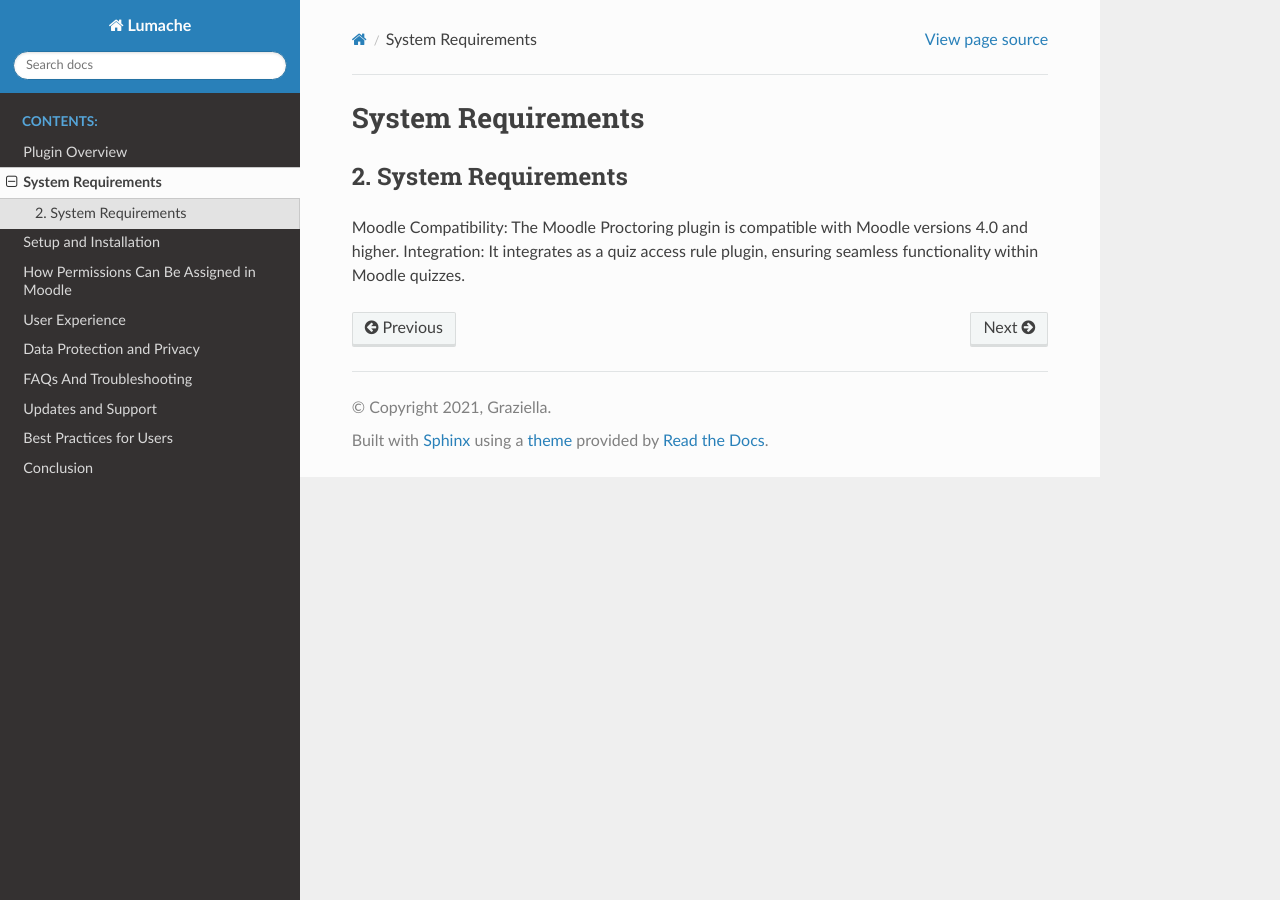
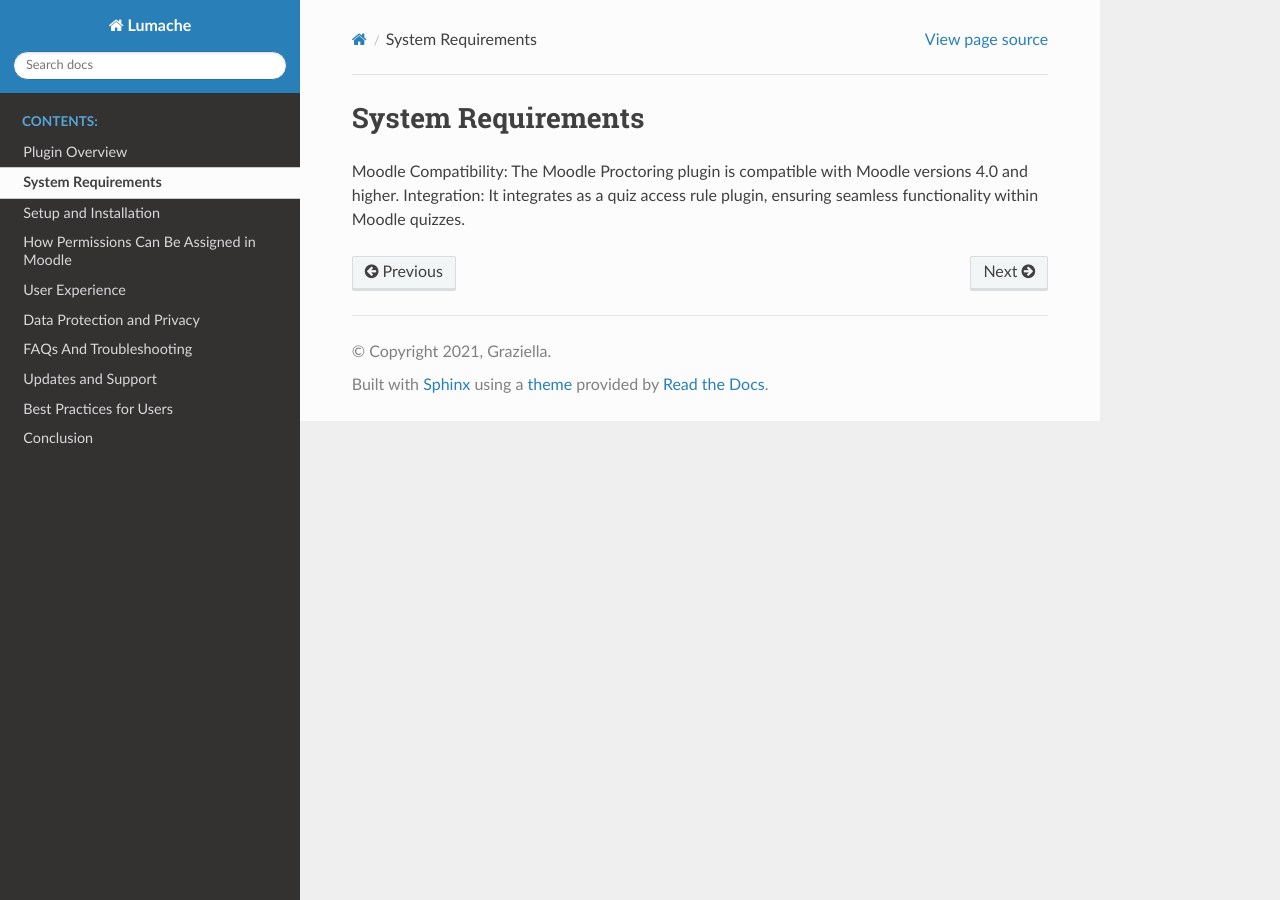
Before and after one commit to Yogeshtake2/readthedoc, a Sphinx documentation site: the page built from docs/source/system-requirements.rst, in a window 1280 px wide. Built offline with Sphinx 7.4.7 and the Read the Docs theme 3.1.0, drawn with Linux system fonts in a browser that asks for light colours.

Commit message:
Update system-requirements.rst

```diff
--- a/docs/source/system-requirements.rst
+++ b/docs/source/system-requirements.rst
@@ -1,8 +1,5 @@
 System Requirements
 ===================
 
-2. System Requirements
-----------------------
-
 Moodle Compatibility: The Moodle Proctoring plugin is compatible with Moodle versions 4.0 and higher.
 Integration: It integrates as a quiz access rule plugin, ensuring seamless functionality within Moodle quizzes.
```
